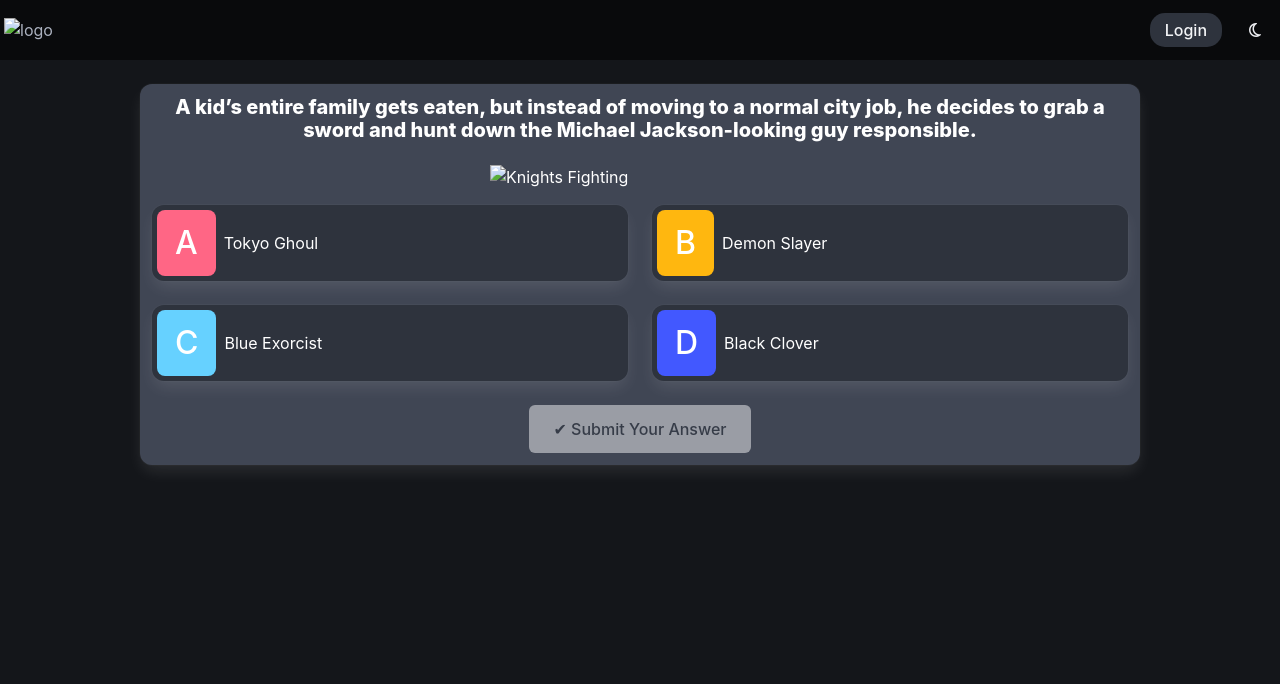
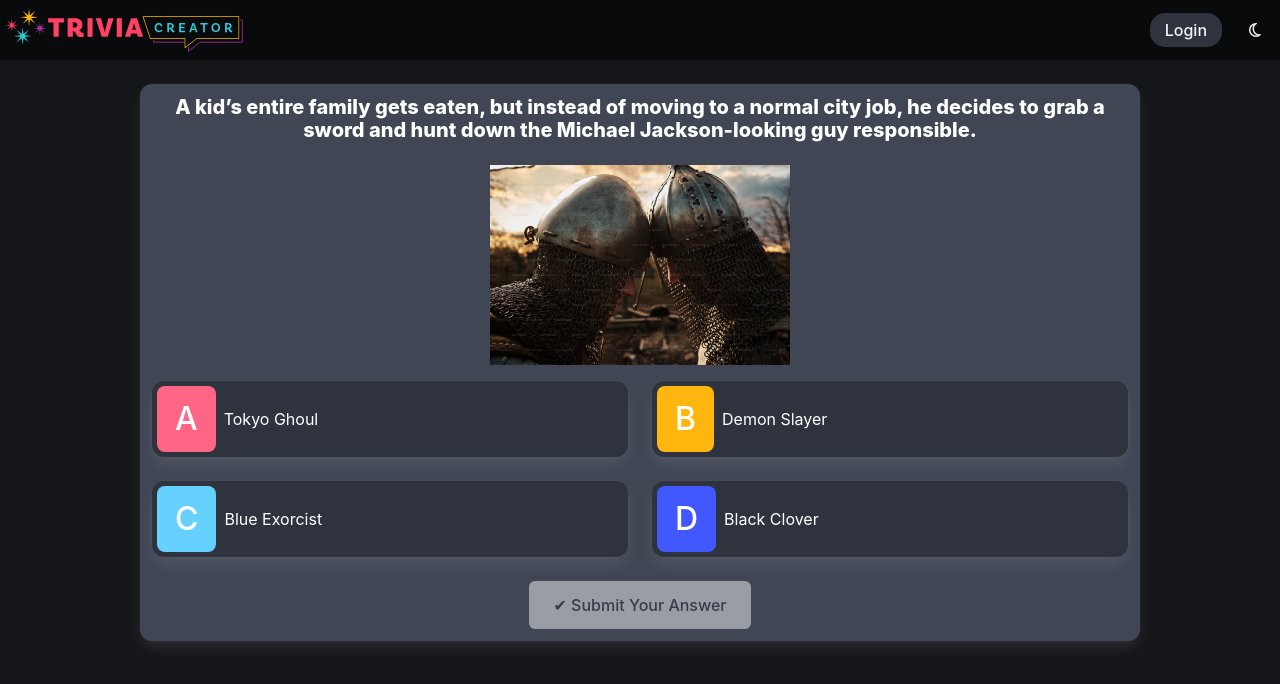
Before and after one commit to vm9036/trivia-creator-res, a plain HTML site: page index.html in a window 1280 px wide. Drawn offline with nearby package versions, Linux system fonts and the light colour scheme; the site is published under a folder, as on GitHub Pages, so addresses that start at the root find nothing.

Commit message:
index.html

```diff
--- a/index.html
+++ b/index.html
@@ -98,7 +98,7 @@
     <nav
         class="navbar has-background-black is-flex p-1 is-align-items-center is-justify-content-space-between navbarMain shadow">
         <div class="navbar-brand is-flex is-align-items-center">
-            <img src="/assets/images/triviacreator-logo.svg" alt="logo">
+            <img src="assets/images/triviacreator-logo.svg" alt="logo">
             <!-- <h1 class="title has-text-white">✨ TRIVIA <span class="tag is-info">CREATOR</span></h1> -->
         </div>
         <div class="navbar-end ">
@@ -119,7 +119,7 @@
             </p>
 
             <div class="is-flex is-justify-content-center mainboxImg">
-                <img src="/assets/images/premium_photo-1698238184346-30d7ba135959.avif" alt="Knights Fighting">
+                <img src="assets/images/premium_photo-1698238184346-30d7ba135959.avif" alt="Knights Fighting">
             </div>
 
             <div class="columns is-multiline mt-1 is-tablet">
```
